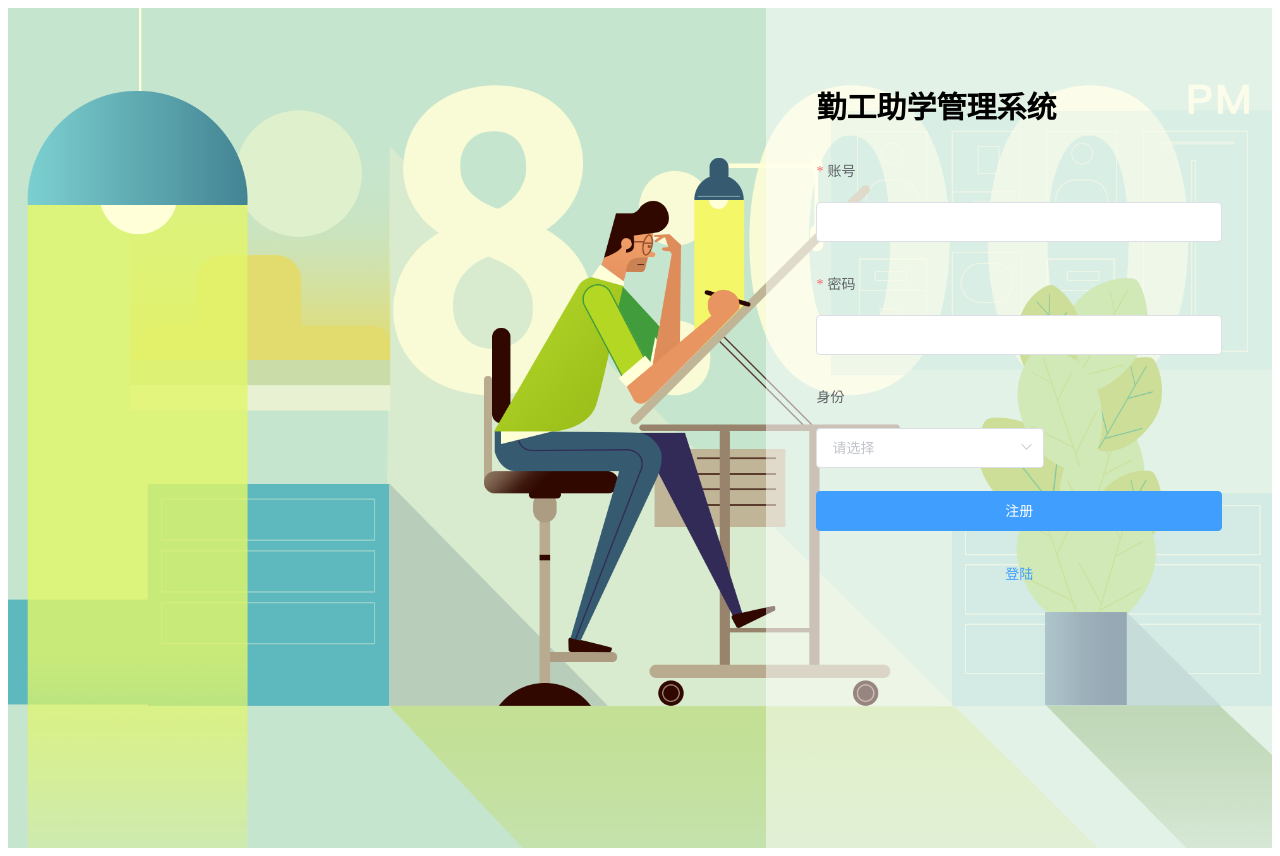
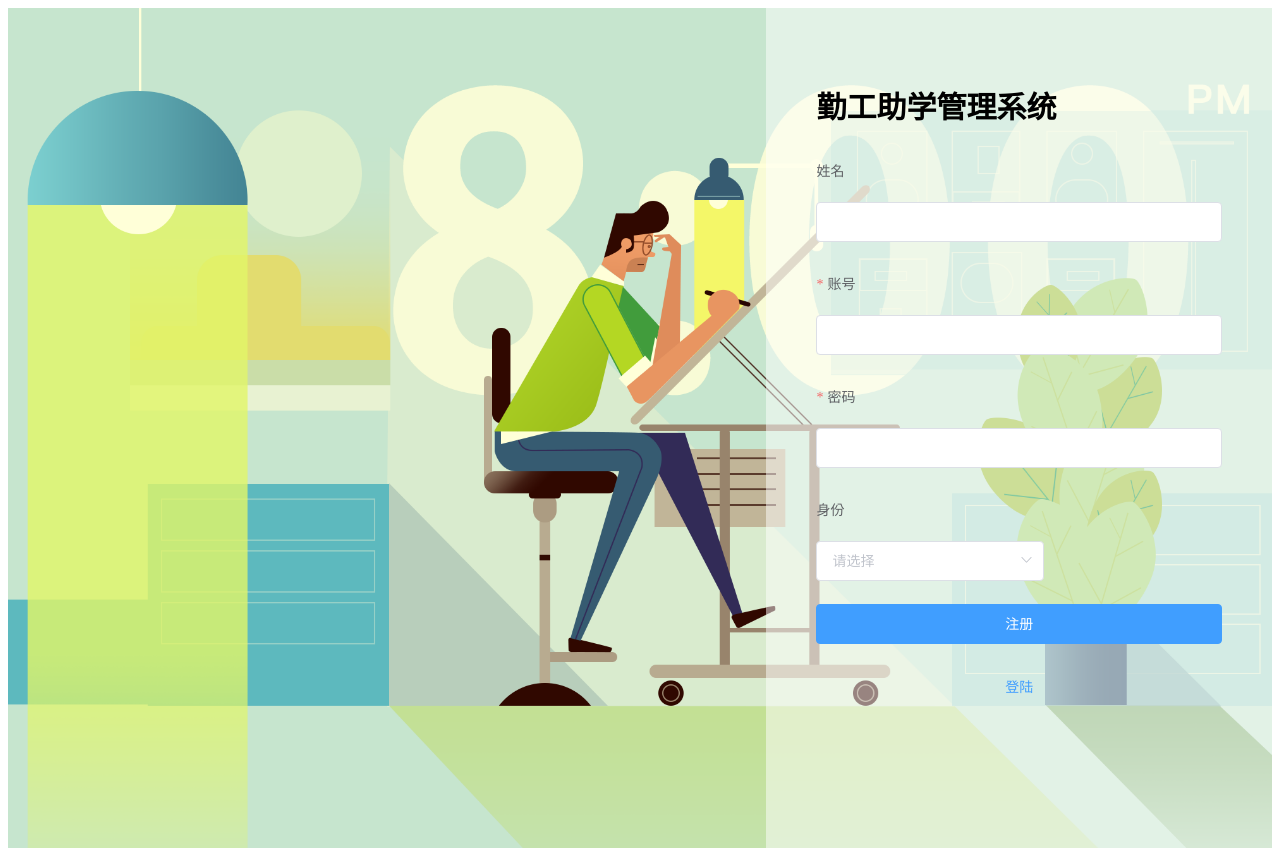
Before and after one commit to jiangyx111/part-time-job-web, a Vue app: page /register in a window 1280 px wide. Built offline with nearby package versions, Linux system fonts and the light colour scheme.

Commit message:
增加一个姓名输入框

```diff
--- a/src/views/login/index.vue
+++ b/src/views/login/index.vue
@@ -55,7 +55,7 @@ export default {
         label: '教师'
       }],
       form: {
-        name: '',
+        username: '',
         password: '',
         identity: ''
       },
--- a/src/views/register/index.vue
+++ b/src/views/register/index.vue
@@ -5,8 +5,11 @@
       <div class="login">
         <el-form label-position="top" ref="form" :model="form" :rules="rules" label-width="80px">
           <h1>勤工助学管理系统</h1>
-          <el-form-item label="账号" prop="name">
+          <el-form-item label="姓名" prop="name">
             <el-input v-model="form.name"></el-input>
+          </el-form-item>
+          <el-form-item label="账号" prop="username">
+            <el-input v-model="form.username"></el-input>
           </el-form-item>
           <el-form-item label="密码" prop="password">
             <el-input
@@ -43,7 +46,7 @@ import axios from 'axios'
 import { Message } from 'element-ui'
 
 export default {
-  name: 'LoginIndex',
+  username: 'LoginIndex',
   data () {
     return {
       options: [
@@ -58,11 +61,12 @@ export default {
       ],
       form: {
         name: '',
+        username: '',
         password: '',
         identity: ''
       },
       rules: {
-        name: [
+        username: [
           { required: true, message: '请输入账号', trigger: 'blur' },
           { pattern: /^[A-Za-z]/, message: '首字符必须是字母', trigger: 'blur' },
           { min: 6, message: '长度不能小于6位', trigger: 'blur' }
@@ -78,10 +82,11 @@ export default {
   methods: {
     onSubmit () {
       // 获取用户输入的账号和密码
-      const { name, password, identity } = this.form
+      const { name, username, password, identity } = this.form
       // 构造请求体数据
       const requestData = {
-        username: name,
+        name: name,
+        username: username,
         password: password,
         identity: identity
       }
```
